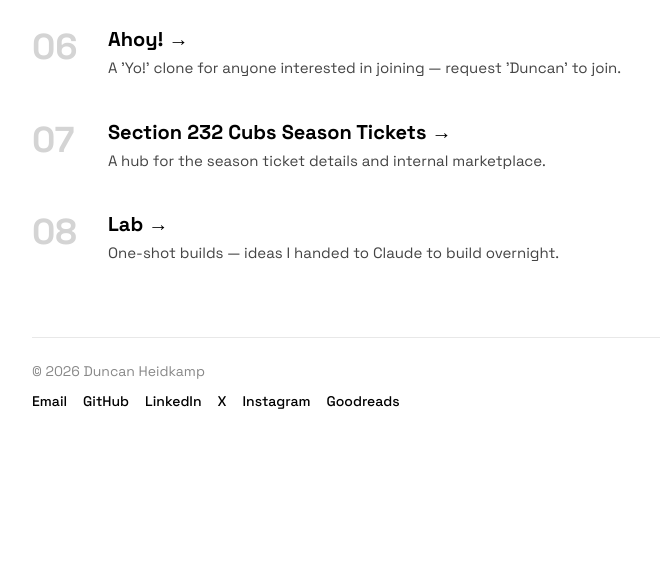
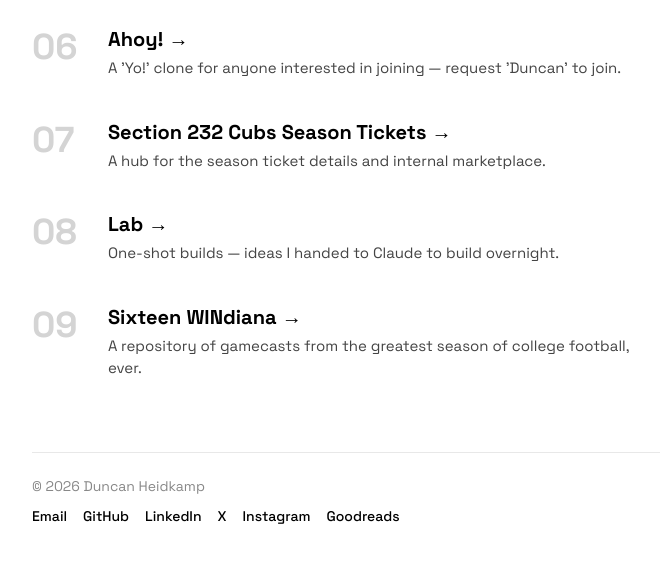
Before and after one commit to duncanheidkamp/duncanheidkamp-site, a plain HTML site: page index.html in a window 1280 px wide. Shown: the part 703-1266 px from the top of the page, without its empty margins (292-952 px from the left). Before the commit the page ends 1161 px from the top, so only its background shows below. Drawn offline with Linux system fonts and the light colour scheme.

Commit message:
feat: add Sixteen WINdiana to homepage
Co-Authored-By: Claude Opus 4.6 (1M context) <noreply@anthropic.com>

```diff
--- a/index.html
+++ b/index.html
@@ -104,6 +104,17 @@
           </div>
         </li>
 
+        <!-- 09 -->
+        <li class="project">
+          <span class="number">09</span>
+          <div class="project-body">
+            <a class="project-title" href="https://sixteenwindiana.com" target="_blank" rel="noopener">
+              Sixteen WINdiana <span class="arrow">→</span>
+            </a>
+            <p class="project-desc">A repository of gamecasts from the greatest season of college football, ever.</p>
+          </div>
+        </li>
+
       </ol>
     </main>
 
```
